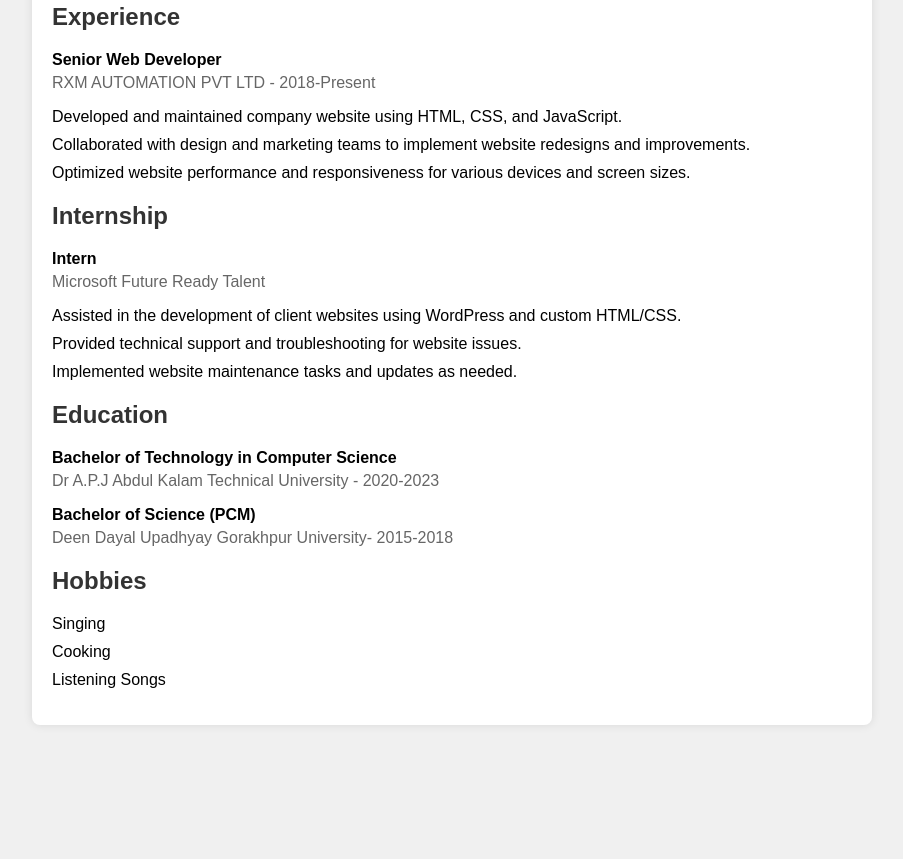
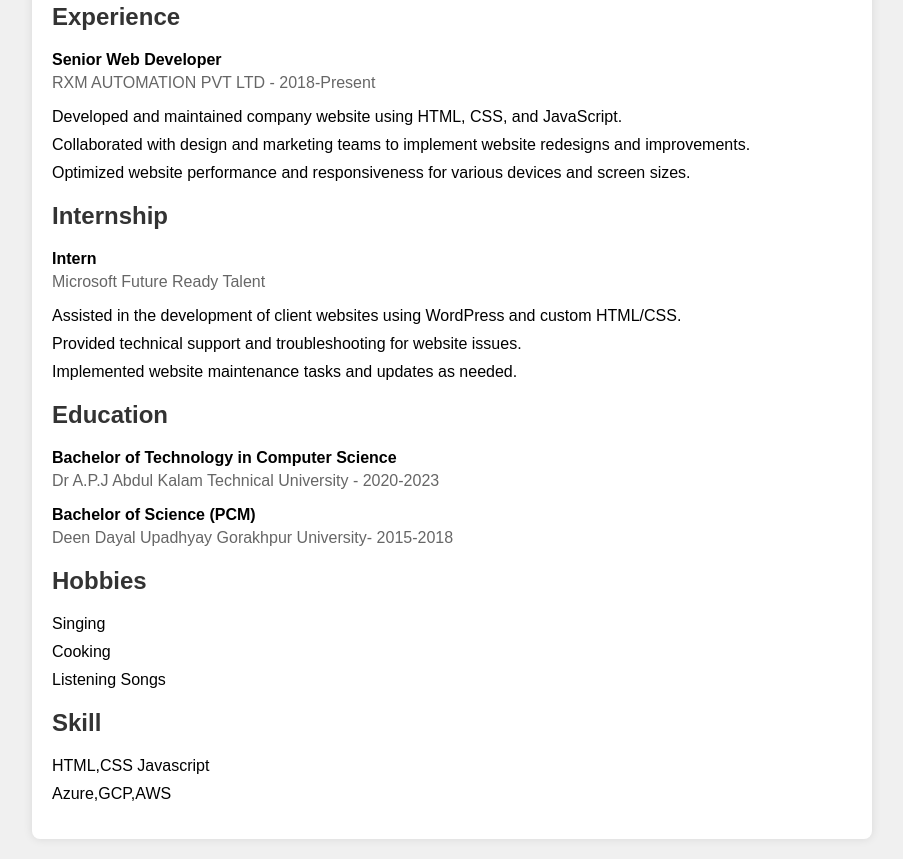
Before and after one commit to praveenraj01234/Praveen-s-Resume, a plain HTML site: page index.html in a window 1280 px wide. Shown: the part 549-1408 px from the top of the page, without its empty margins (188-1091 px from the left). Before the commit the page ends 1294 px from the top, so only its background shows below. Drawn offline with Linux system fonts and the light colour scheme.

Commit message:
Update index.html

```diff
--- a/index.html
+++ b/index.html
@@ -73,6 +73,11 @@
                 <li>Cooking</li>
                 <li>Listening Songs</li>
             </ul>
+            <h2>Skill</h2>
+            <ul>
+                <li>HTML,CSS Javascript</li>
+                <li>Azure,GCP,AWS </li>
+            </ul>
         </section>
     </div>
 </body>
```
